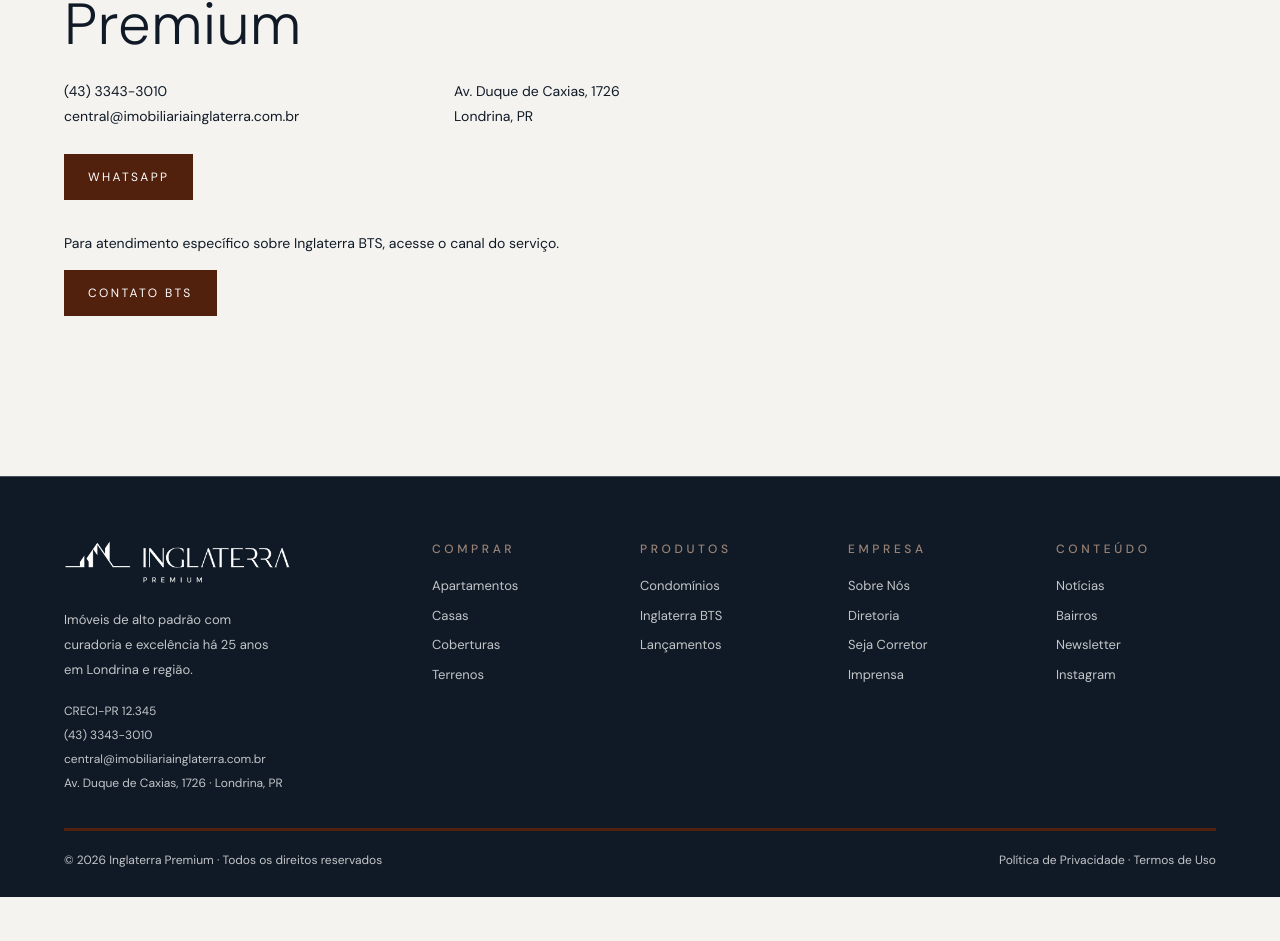
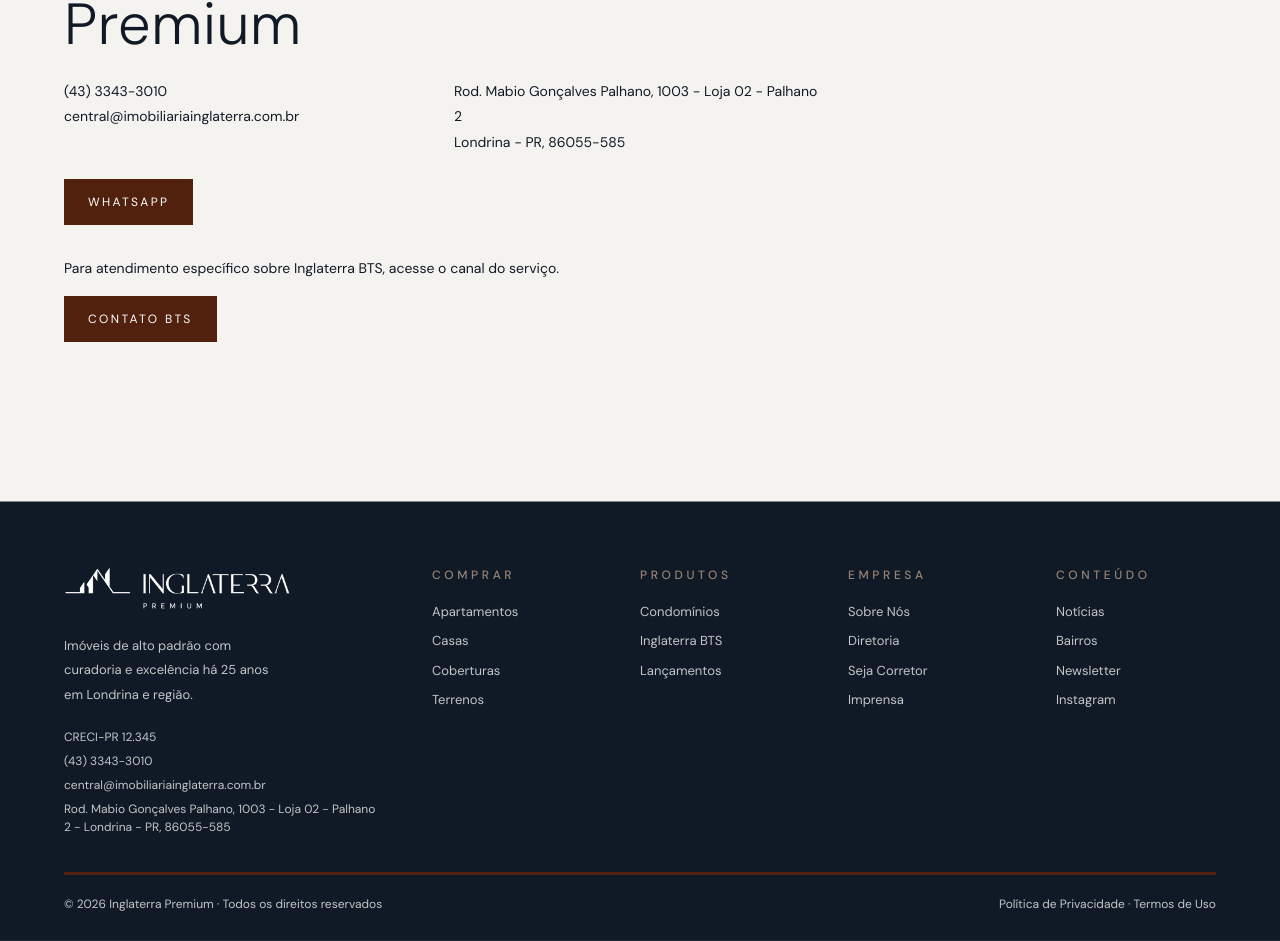
Before and after one commit to socialmediaimobinglaterra-cyber/inglaterrapremium, a Next.js app: page /contato in a window 1280 px wide. Shown: the part 260-1201 px from the top of the page. Before the commit the page ends 1157 px from the top, so only its background shows below. Built offline with nearby package versions, Linux system fonts and the light colour scheme; no server answers.

Commit message:
Correct Premium office address and postal code

```diff
--- a/app/contato/page.tsx
+++ b/app/contato/page.tsx
@@ -27,7 +27,7 @@ export default function ContatoPage() {
           </div>
           <div>
             <p>{organization.address.streetAddress}</p>
-            <p>Londrina, PR</p>
+            <p>{organization.address.addressLocality} - {organization.address.addressRegion}, {organization.address.postalCode}</p>
           </div>
         </div>
         <a
--- a/components/layout/Footer.tsx
+++ b/components/layout/Footer.tsx
@@ -35,7 +35,7 @@ export function Footer() {
             <p className="text-caption text-white/75"><a href={contactSettings.phoneHref}>{contactSettings.phone}</a></p>
             <p className="break-words text-caption text-white/75">{organization.email}</p>
             <p className="text-caption text-white/75">
-              Av. Duque de Caxias, 1726 · Londrina, PR
+              {organization.address.streetAddress} - {organization.address.addressLocality} - {organization.address.addressRegion}, {organization.address.postalCode}
             </p>
           </div>
         </div>
--- a/lib/site.ts
+++ b/lib/site.ts
@@ -28,10 +28,10 @@ export const organization = {
   telephone: contactSettings.phoneInternational,
   creci: "CRECI-PR 12.345",
   address: {
-    streetAddress: "Av. Duque de Caxias, 1726",
+    streetAddress: "Rod. Mabio Gonçalves Palhano, 1003 - Loja 02 - Palhano 2",
     addressLocality: "Londrina",
     addressRegion: "PR",
-    postalCode: "",
+    postalCode: "86055-585",
     addressCountry: "BR",
   },
 };
```
